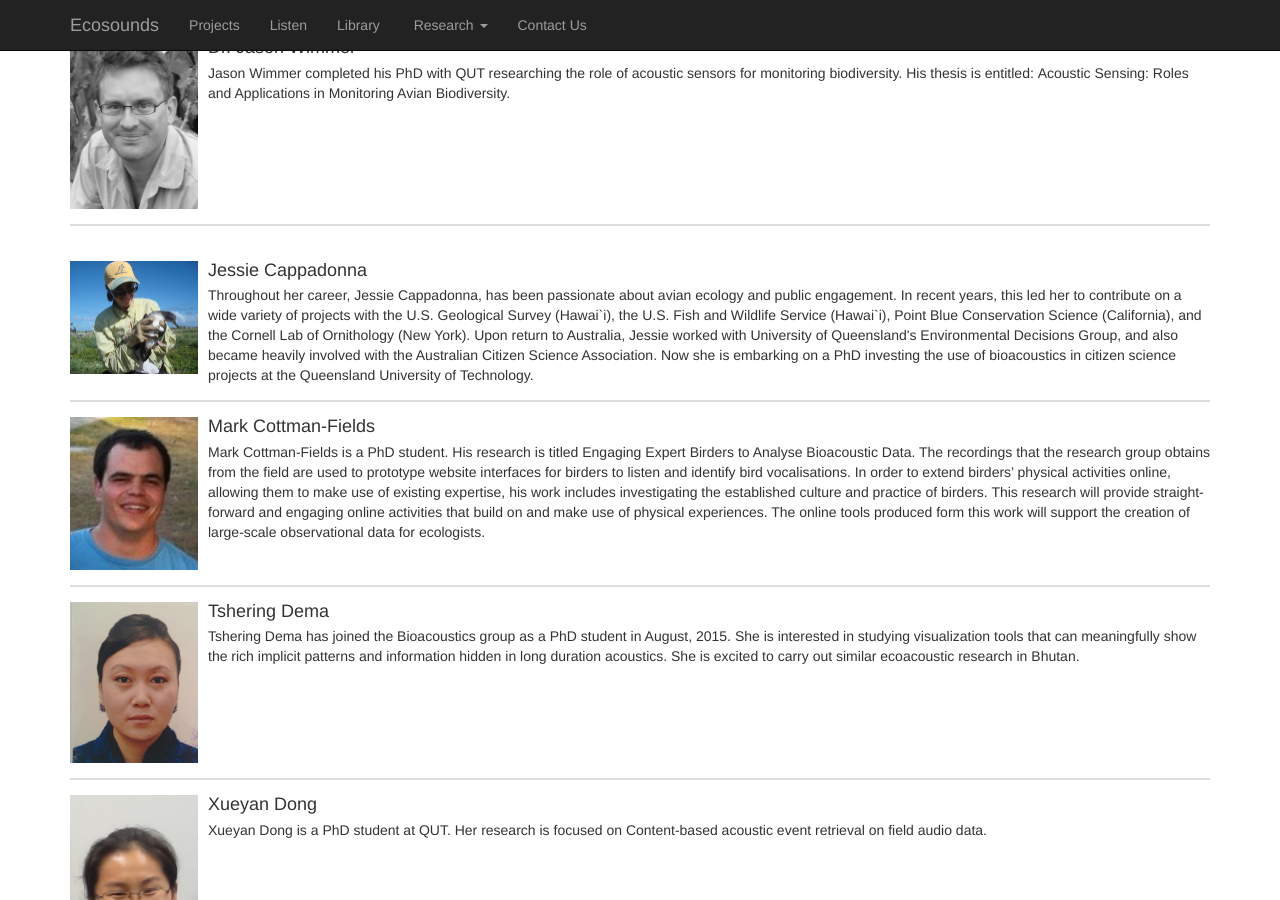
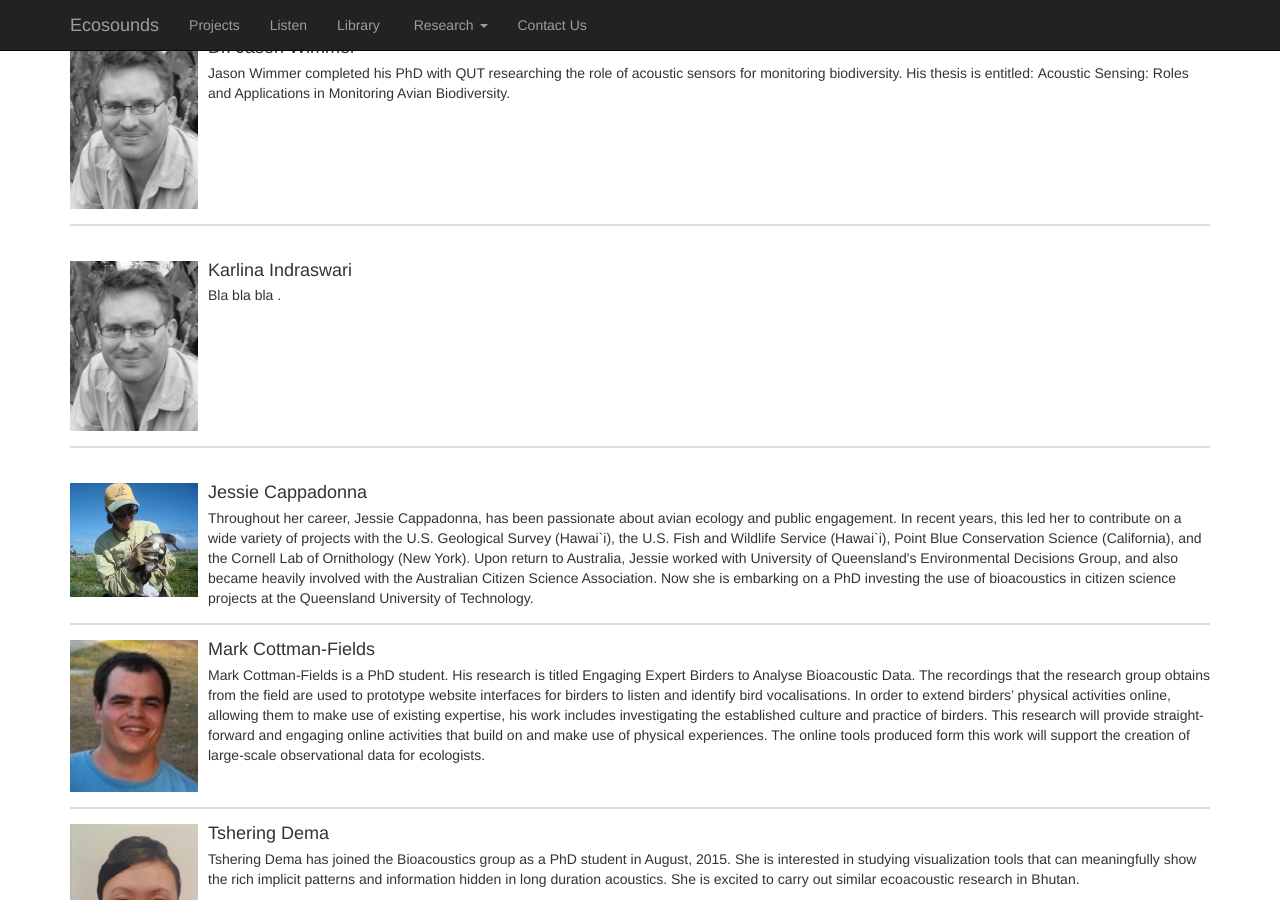
Before and after one commit to QutEcoacoustics/research-blog, a Jekyll site: the page built from people/people.html, in a window 1280 px wide and 900 px high, scrolled down 1004 px. Built offline with Jekyll 4.4.1, drawn with Linux system fonts in a browser that asks for light colours; nearby versions of some CDN libraries.

Commit message:
Karlina Bio - Picture

```diff
--- a/people/people.html
+++ b/people/people.html
@@ -98,6 +98,17 @@
                 Jason Wimmer completed his PhD with QUT researching the role of acoustic sensors for monitoring
                 biodiversity.
                 His thesis is entitled: Acoustic Sensing: Roles and Applications in Monitoring Avian Biodiversity.
+            </div>
+        </li>
+        <br />
+		<li class="media">
+            <span class="pull-left">
+                <img class="media-object" src="../images/jason.jpg" alt="Jason Wimmer">
+            </span>
+
+            <div class="media-body">
+                <h4 class="media-heading">Karlina Indraswari</h4>
+                Bla bla bla .
             </div>
         </li>
         <br />
```
Also changed, not shown: images/Karlina.jpg (added).
